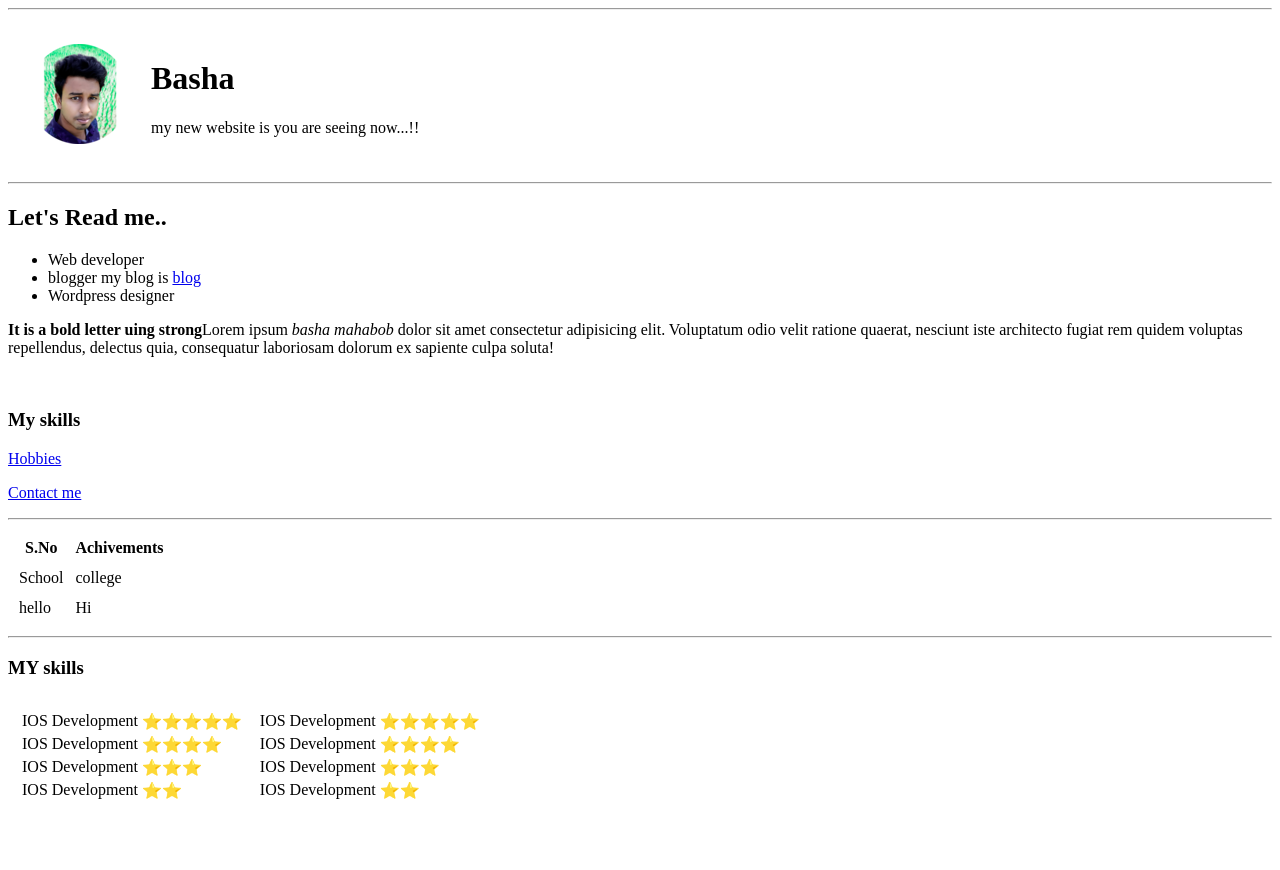
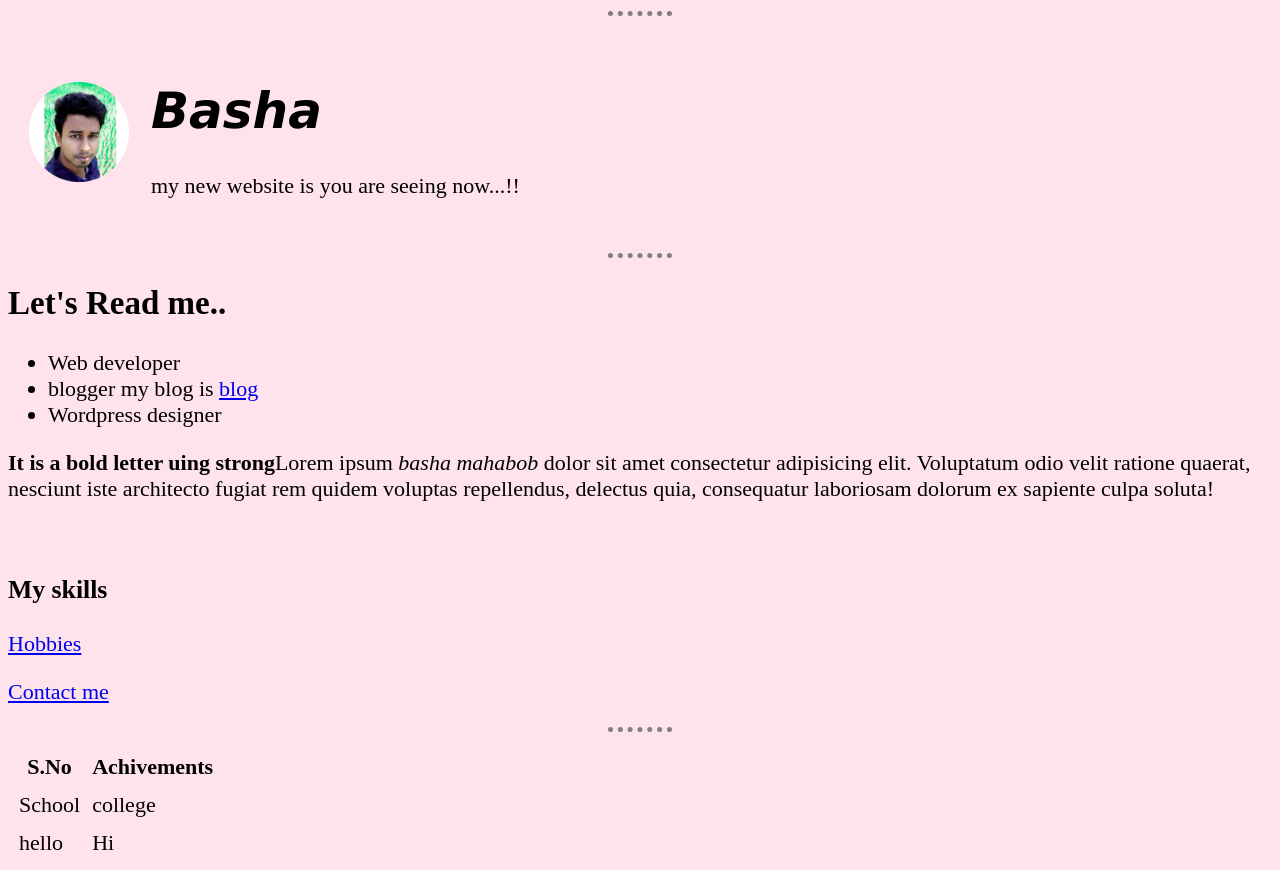
Before and after one commit to basha-a/cv, a plain HTML site: page index.html in a window 1280 px wide. Shown: the top 870 px of the page. Before the commit the page ends 822 px from the top, so only its background shows below. Drawn offline with Linux system fonts and the light colour scheme.

Commit message:
Update index.html

```diff
--- a/index.html
+++ b/index.html
@@ -5,6 +5,26 @@
     <meta http-equiv="X-UA-Compatible" content="IE=edge">
     <meta name="viewport" content="width=device-width, initial-scale=1.0">
     <title>MY Website</title>
+        <style>
+        body{
+            background-color: #FEE3EC;
+            font-family: 'Poppins';
+            font-size: 22px;
+        }
+        hr{
+            border-color: grey;
+            border-style: none;
+            border-top-style: dotted;
+            border-width: 5px;
+            width: 5%;
+        }
+        h1{
+            font-size: 50px;
+            font-family: Verdana, Geneva, Tahoma, sans-serif;
+            font-style: italic;
+        }
+
+    </style>
 </head>
 <body>
     <hr>
```
